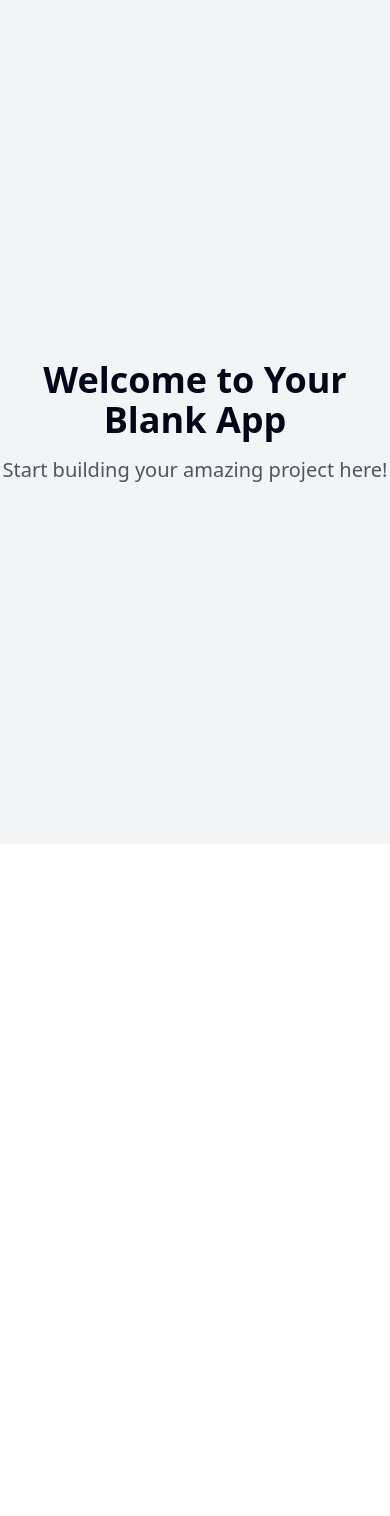
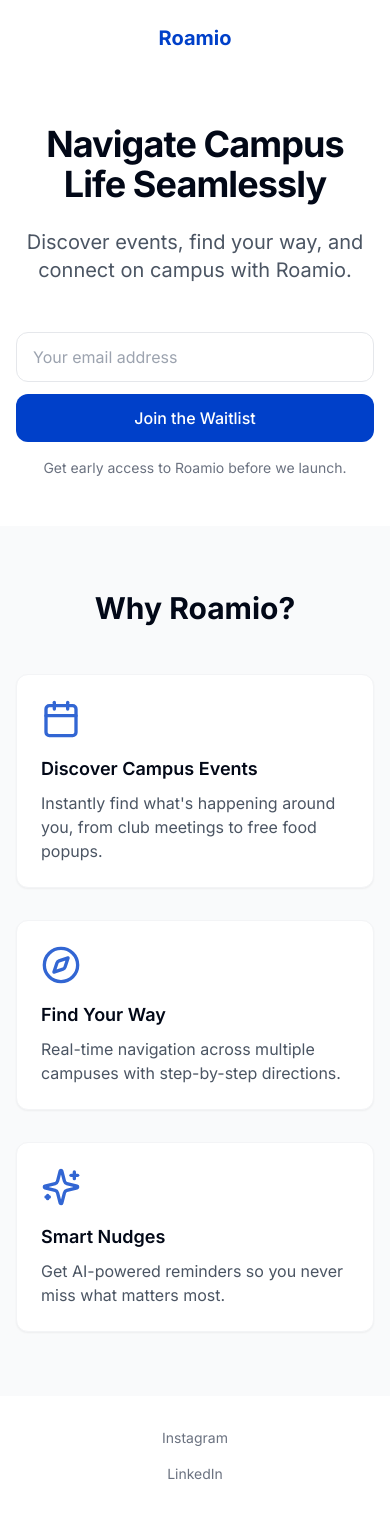
Before and after one commit to aryashahprog/roamio-waitlist-launch, a React (Vite) app: page / in a window 390 px wide. Before the commit the page ends 844 px from the top, so only its background shows below. Built offline with nearby package versions, Linux system fonts and the light colour scheme.

Commit message:
Create Roamio waitlist landing page
Implement a waitlist landing page for the Roamio student app, including a hero section, feature section, and footer, with email signup functionality.

```diff
--- a/index.html
+++ b/index.html
@@ -1,14 +1,15 @@
+
 <!DOCTYPE html>
 <html lang="en">
   <head>
     <meta charset="UTF-8" />
     <meta name="viewport" content="width=device-width, initial-scale=1.0" />
-    <title>roamio-waitlist-launch</title>
-    <meta name="description" content="Lovable Generated Project" />
-    <meta name="author" content="Lovable" />
+    <title>Roamio - Navigate Campus Life</title>
+    <meta name="description" content="Discover events, find your way, and connect on campus with Roamio." />
+    <meta name="author" content="Roamio" />
 
-    <meta property="og:title" content="roamio-waitlist-launch" />
-    <meta property="og:description" content="Lovable Generated Project" />
+    <meta property="og:title" content="Roamio - Navigate Campus Life" />
+    <meta property="og:description" content="Discover events, find your way, and connect on campus with Roamio." />
     <meta property="og:type" content="website" />
     <meta property="og:image" content="https://lovable.dev/opengraph-image-p98pqg.png" />
 
--- /dev/null
+++ b/src/components/FeatureCard.tsx
@@ -0,0 +1,34 @@
+
+import React from 'react';
+import { Calendar, Compass, Sparkles } from 'lucide-react';
+
+interface FeatureCardProps {
+  title: string;
+  description: string;
+  icon: 'calendar' | 'compass' | 'sparkles';
+}
+
+const FeatureCard: React.FC<FeatureCardProps> = ({ title, description, icon }) => {
+  const renderIcon = () => {
+    switch (icon) {
+      case 'calendar':
+        return <Calendar className="feature-icon" />;
+      case 'compass':
+        return <Compass className="feature-icon" />;
+      case 'sparkles':
+        return <Sparkles className="feature-icon" />;
+      default:
+        return null;
+    }
+  };
+
+  return (
+    <div className="feature-card animate-fade-in-up">
+      {renderIcon()}
+      <h3 className="text-lg font-semibold mb-2">{title}</h3>
+      <p className="text-gray-600">{description}</p>
+    </div>
+  );
+};
+
+export default FeatureCard;
--- /dev/null
+++ b/src/components/WaitlistForm.tsx
@@ -0,0 +1,74 @@
+
+import React, { useState } from 'react';
+import { toast } from 'sonner';
+import { submitEmail } from '../utils/api';
+
+const WaitlistForm: React.FC = () => {
+  const [email, setEmail] = useState('');
+  const [isSubmitting, setIsSubmitting] = useState(false);
+  const [submitted, setSubmitted] = useState(false);
+
+  const handleSubmit = async (e: React.FormEvent) => {
+    e.preventDefault();
+
+    if (!email.trim() || !email.includes('@')) {
+      toast.error('Please enter a valid email address.');
+      return;
+    }
+
+    setIsSubmitting(true);
+
+    try {
+      const response = await submitEmail(email);
+
+      if (response.success) {
+        setSubmitted(true);
+        toast.success(response.message);
+        setEmail('');
+      } else {
+        toast.error(response.message);
+      }
+    } catch (error) {
+      toast.error('An error occurred. Please try again later.');
+    } finally {
+      setIsSubmitting(false);
+    }
+  };
+
+  return (
+    <div className="w-full max-w-md mx-auto animate-fade-in-up">
+      {!submitted ? (
+        <form onSubmit={handleSubmit} className="space-y-4">
+          <div className="flex flex-col sm:flex-row gap-3">
+            <input
+              type="email"
+              value={email}
+              onChange={(e) => setEmail(e.target.value)}
+              placeholder="Your email address"
+              required
+              className="input-primary"
+              disabled={isSubmitting}
+            />
+            <button
+              type="submit"
+              className="btn-primary whitespace-nowrap"
+              disabled={isSubmitting}
+            >
+              {isSubmitting ? 'Joining...' : 'Join the Waitlist'}
+            </button>
+          </div>
+          <p className="text-sm text-gray-500 text-center">
+            Get early access to Roamio before we launch.
+          </p>
+        </form>
+      ) : (
+        <div className="text-center p-6 bg-green-50 rounded-lg border border-green-100">
+          <h3 className="font-semibold text-green-800 mb-2">You're on the list!</h3>
+          <p className="text-green-700">We'll notify you when Roamio is ready.</p>
+        </div>
+      )}
+    </div>
+  );
+};
+
+export default WaitlistForm;
--- a/src/index.css
+++ b/src/index.css
@@ -1,3 +1,6 @@
+
+@import url('https://fonts.googleapis.com/css2?family=Inter:wght@400;500;600;700&display=swap');
+
 @tailwind base;
 @tailwind components;
 @tailwind utilities;
@@ -32,70 +35,59 @@
     --input: 214.3 31.8% 91.4%;
     --ring: 222.2 84% 4.9%;
 
-    --radius: 0.5rem;
+    --radius: 0.75rem;
 
     --sidebar-background: 0 0% 98%;
-
     --sidebar-foreground: 240 5.3% 26.1%;
-
     --sidebar-primary: 240 5.9% 10%;
-
     --sidebar-primary-foreground: 0 0% 98%;
-
     --sidebar-accent: 240 4.8% 95.9%;
-
     --sidebar-accent-foreground: 240 5.9% 10%;
-
     --sidebar-border: 220 13% 91%;
-
     --sidebar-ring: 217.2 91.2% 59.8%;
   }
 
-  .dark {
-    --background: 222.2 84% 4.9%;
-    --foreground: 210 40% 98%;
+  html {
+    scroll-behavior: smooth;
+  }
 
-    --card: 222.2 84% 4.9%;
-    --card-foreground: 210 40% 98%;
+  body {
+    @apply bg-background text-foreground font-sans;
+  }
 
-    --popover: 222.2 84% 4.9%;
-    --popover-foreground: 210 40% 98%;
+  .stagger-animation > *:nth-child(1) {
+    animation-delay: 0.1s;
+  }
 
-    --primary: 210 40% 98%;
-    --primary-foreground: 222.2 47.4% 11.2%;
+  .stagger-animation > *:nth-child(2) {
+    animation-delay: 0.3s;
+  }
 
-    --secondary: 217.2 32.6% 17.5%;
-    --secondary-foreground: 210 40% 98%;
-
-    --muted: 217.2 32.6% 17.5%;
-    --muted-foreground: 215 20.2% 65.1%;
-
-    --accent: 217.2 32.6% 17.5%;
-    --accent-foreground: 210 40% 98%;
-
-    --destructive: 0 62.8% 30.6%;
-    --destructive-foreground: 210 40% 98%;
-
-    --border: 217.2 32.6% 17.5%;
-    --input: 217.2 32.6% 17.5%;
-    --ring: 212.7 26.8% 83.9%;
-    --sidebar-background: 240 5.9% 10%;
-    --sidebar-foreground: 240 4.8% 95.9%;
-    --sidebar-primary: 224.3 76.3% 48%;
-    --sidebar-primary-foreground: 0 0% 100%;
-    --sidebar-accent: 240 3.7% 15.9%;
-    --sidebar-accent-foreground: 240 4.8% 95.9%;
-    --sidebar-border: 240 3.7% 15.9%;
-    --sidebar-ring: 217.2 91.2% 59.8%;
+  .stagger-animation > *:nth-child(3) {
+    animation-delay: 0.5s;
   }
 }
 
-@layer base {
-  * {
-    @apply border-border;
+@layer components {
+  .btn-primary {
+    @apply bg-roamio text-white px-6 py-3 rounded-lg font-medium hover:bg-roamio-light transition-all focus:outline-none focus:ring-2 focus:ring-offset-2 focus:ring-roamio;
   }
 
-  body {
-    @apply bg-background text-foreground;
+  .input-primary {
+    @apply px-4 py-3 border border-gray-200 rounded-lg focus:outline-none focus:ring-2 focus:ring-roamio/20 focus:border-roamio w-full;
+  }
+
+  .feature-card {
+    @apply p-6 rounded-xl bg-white border border-gray-100 shadow-sm hover:shadow-md transition-all duration-300 flex flex-col items-start;
+  }
+
+  .feature-icon {
+    @apply h-10 w-10 mb-4 text-roamio opacity-80;
   }
 }
+
+@layer utilities {
+  .max-container {
+    @apply max-w-[1400px] mx-auto px-4 sm:px-6 lg:px-8;
+  }
+}
--- a/src/pages/Index.tsx
+++ b/src/pages/Index.tsx
@@ -1,12 +1,80 @@
-// Update this page (the content is just a fallback if you fail to update the page)
 
-const Index = () => {
+import React from 'react';
+import WaitlistForm from '../components/WaitlistForm';
+import FeatureCard from '../components/FeatureCard';
+
+const Index: React.FC = () => {
   return (
-    <div className="min-h-screen flex items-center justify-center bg-gray-100">
-      <div className="text-center">
-        <h1 className="text-4xl font-bold mb-4">Welcome to Your Blank App</h1>
-        <p className="text-xl text-gray-600">Start building your amazing project here!</p>
-      </div>
+    <div className="min-h-screen bg-white flex flex-col">
+      {/* Header/Logo */}
+      <header className="py-6 px-6 max-container">
+        <div className="flex justify-between items-center">
+          <h1 className="text-xl font-bold text-roamio">Roamio</h1>
+        </div>
+      </header>
+
+      {/* Hero Section */}
+      <section className="flex-1 flex flex-col justify-center items-center text-center px-4 py-12 md:py-24 max-container">
+        <div className="max-w-3xl mx-auto space-y-6">
+          <h1 className="text-4xl md:text-5xl lg:text-6xl font-bold tracking-tight animate-fade-in-up">
+            Navigate Campus Life Seamlessly
+          </h1>
+          <p className="text-xl text-gray-600 max-w-2xl mx-auto animate-fade-in-up" style={{ animationDelay: "0.2s" }}>
+            Discover events, find your way, and connect on campus with Roamio.
+          </p>
+
+          <div className="pt-6 animate-fade-in-up" style={{ animationDelay: "0.3s" }}>
+            <WaitlistForm />
+          </div>
+        </div>
+      </section>
+
+      {/* Features Section */}
+      <section className="py-16 bg-gray-50">
+        <div className="max-container space-y-12">
+          <h2 className="text-3xl font-bold text-center animate-fade-in-up">Why Roamio?</h2>
+
+          <div className="grid grid-cols-1 md:grid-cols-3 gap-8 stagger-animation">
+            <FeatureCard
+              icon="calendar"
+              title="Discover Campus Events"
+              description="Instantly find what's happening around you, from club meetings to free food popups."
+            />
+            <FeatureCard
+              icon="compass"
+              title="Find Your Way"
+              description="Real-time navigation across multiple campuses with step-by-step directions."
+            />
+            <FeatureCard
+              icon="sparkles"
+              title="Smart Nudges"
+              description="Get AI-powered reminders so you never miss what matters most."
+            />
+          </div>
+        </div>
+      </section>
+
+      {/* Footer */}
+      <footer className="py-8 max-container">
+        <div className="flex flex-col md:flex-row justify-start items-center md:items-start gap-4 text-sm text-gray-500">
+          <a
+            href="https://www.instagram.com/roamio.atl"
+            target="_blank"
+            rel="noopener noreferrer"
+            className="hover:text-roamio transition-colors"
+          >
+            Instagram
+          </a>
+          <a
+            href="https://www.linkedin.com/company/roamioatl/"
+            target="_blank"
+            rel="noopener noreferrer"
+            className="hover:text-roamio transition-colors"
+          >
+            LinkedIn
+          </a>
+        </div>
+      </footer>
     </div>
   );
 };
--- /dev/null
+++ b/src/utils/api.ts
@@ -0,0 +1,32 @@
+
+interface SubmitEmailResponse {
+  success: boolean;
+  message: string;
+}
+
+export const submitEmail = async (email: string): Promise<SubmitEmailResponse> => {
+  try {
+    const response = await fetch('https://sheetdb.io/api/v1/ozh2aa4b5rh9f', {
+      method: 'POST',
+      headers: {
+        'Content-Type': 'application/json',
+      },
+      body: JSON.stringify({ data: [{ email }] }),
+    });
+
+    if (!response.ok) {
+      throw new Error('Network response was not ok');
+    }
+
+    return {
+      success: true,
+      message: 'Thank you for joining our waitlist!',
+    };
+  } catch (error) {
+    console.error('Error submitting email:', error);
+    return {
+      success: false,
+      message: 'There was an error submitting your email. Please try again.',
+    };
+  }
+};
--- a/tailwind.config.ts
+++ b/tailwind.config.ts
@@ -1,3 +1,4 @@
+
 import type { Config } from "tailwindcss";
 
 export default {
@@ -24,6 +25,11 @@ export default {
 				ring: 'hsl(var(--ring))',
 				background: 'hsl(var(--background))',
 				foreground: 'hsl(var(--foreground))',
+				roamio: {
+					DEFAULT: '#0040c9',
+					light: '#3366dd',
+					dark: '#00328f'
+				},
 				primary: {
 					DEFAULT: 'hsl(var(--primary))',
 					foreground: 'hsl(var(--primary-foreground))'
@@ -84,11 +90,34 @@ export default {
 					to: {
 						height: '0'
 					}
+				},
+				'fade-in-up': {
+					'0%': {
+						opacity: '0',
+						transform: 'translateY(20px)'
+					},
+					'100%': {
+						opacity: '1',
+						transform: 'translateY(0)'
+					}
+				},
+				'fade-in': {
+					'0%': {
+						opacity: '0'
+					},
+					'100%': {
+						opacity: '1'
+					}
 				}
 			},
 			animation: {
 				'accordion-down': 'accordion-down 0.2s ease-out',
-				'accordion-up': 'accordion-up 0.2s ease-out'
+				'accordion-up': 'accordion-up 0.2s ease-out',
+				'fade-in-up': 'fade-in-up 0.6s ease-out',
+				'fade-in': 'fade-in 0.8s ease-out'
+			},
+			fontFamily: {
+				sans: ['Inter', 'sans-serif'],
 			}
 		}
 	},
```
